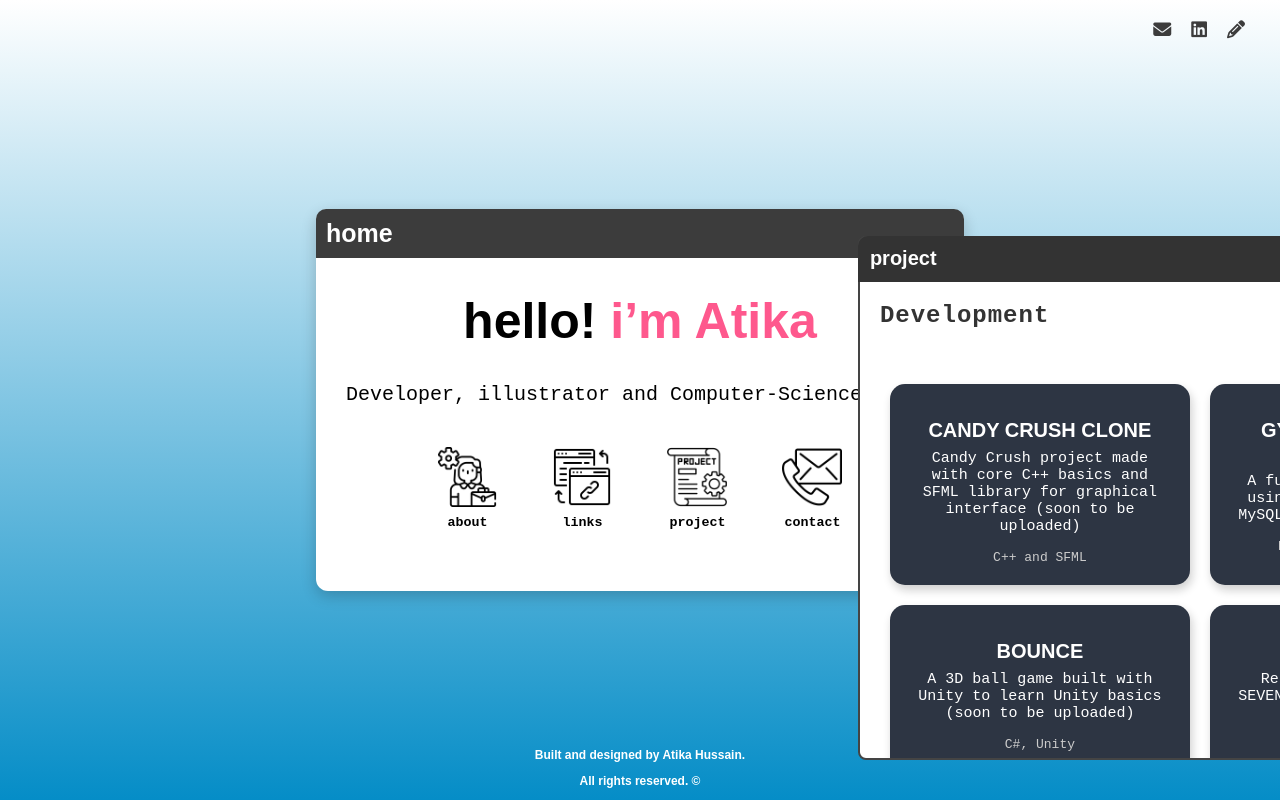
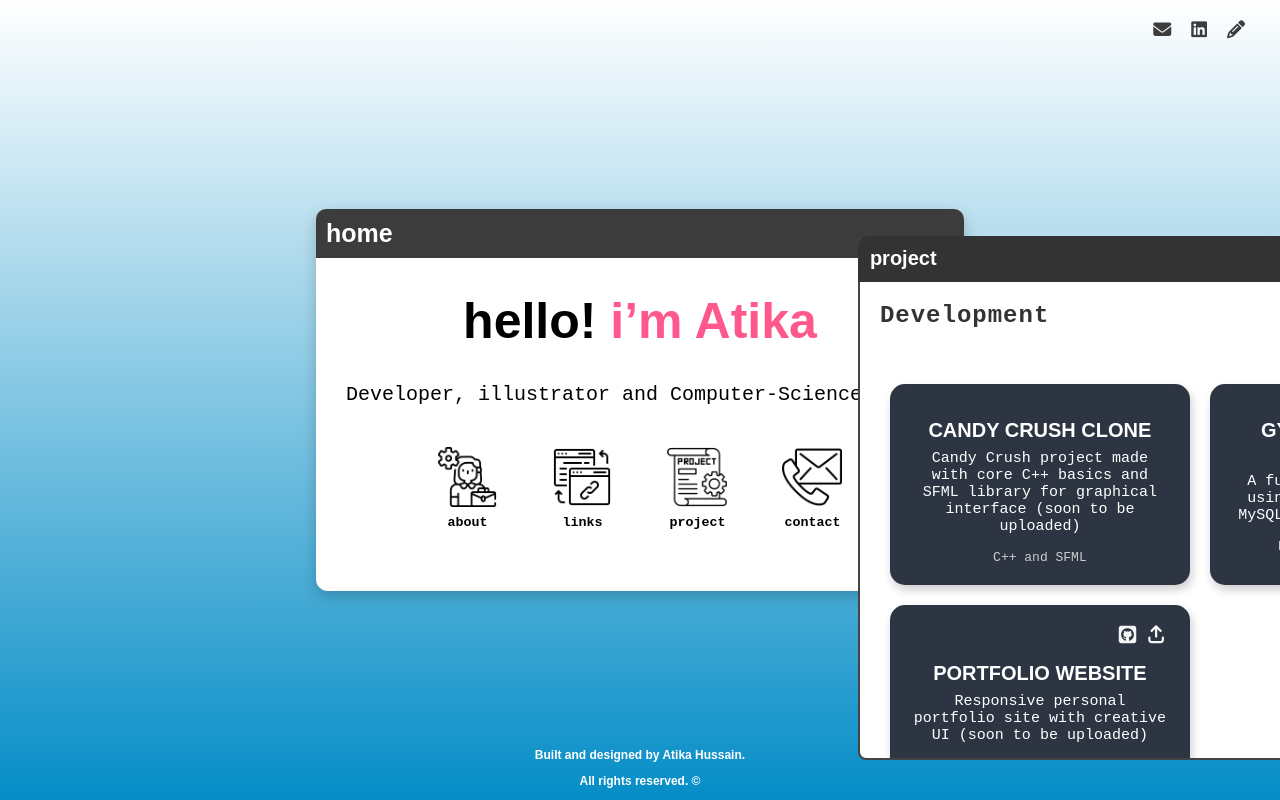
Before and after one commit to atikaahussain/portfolio-web, a React (Create React App) app: page / in a window 1280 px wide. Both pictures are taken after a click on the button "project". Built offline with nearby package versions, Linux system fonts and the light colour scheme.

Commit message:
project file updated

```diff
--- a/src/components/projects.js
+++ b/src/components/projects.js
@@ -33,20 +33,20 @@ const projects = [
      github: "https://github.com/atikaahussain/Flappy-Bird",
     demo: ""
   },
-  {
-    title: "BOUNCE",
-    description: "A 3D ball game built with Unity to learn Unity basics (soon to be uploaded)",
-    tech: "C#, Unity",
-     github: "",
-    demo: ""
-  },
-  {
-    title: "GOING SVT",
-    description: "Responsive fan app for SEVENTEEN boy band (soon to be uploaded)",
-    tech: "React, HTML, CSS, JS",
-     github: "",
-    demo: ""
-  },
+  // {
+  //   title: "BOUNCE",
+  //   description: "A 3D ball game built with Unity to learn Unity basics (soon to be uploaded)",
+  //   tech: "C#, Unity",
+  //    github: "",
+  //   demo: ""
+  // },
+  // {
+  //   title: "GOING SVT",
+  //   description: "Responsive fan app for SEVENTEEN boy band (soon to be uploaded)",
+  //   tech: "React, HTML, CSS, JS",
+  //    github: "",
+  //   demo: ""
+  // },
   {
     title: "PORTFOLIO WEBSITE",
     description: "Responsive personal portfolio site with creative UI (soon to be uploaded)",
```
